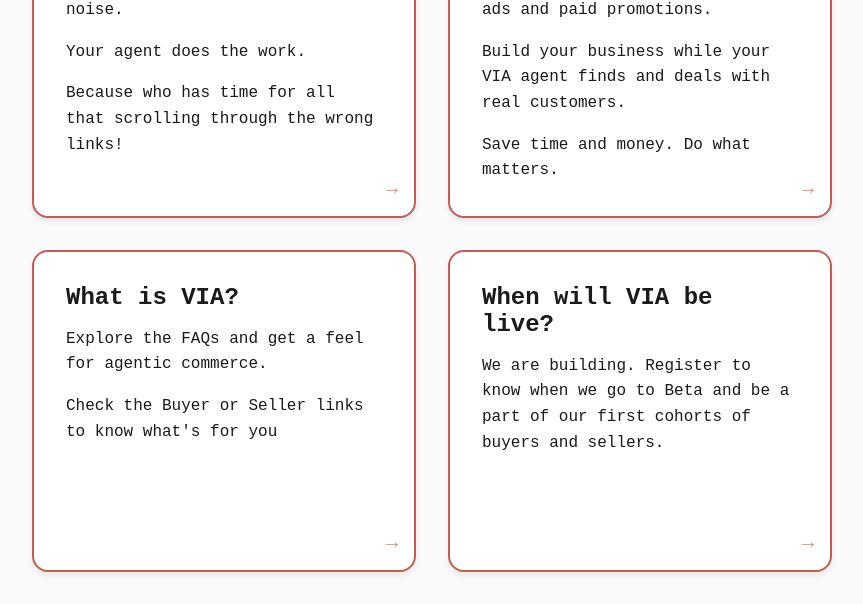
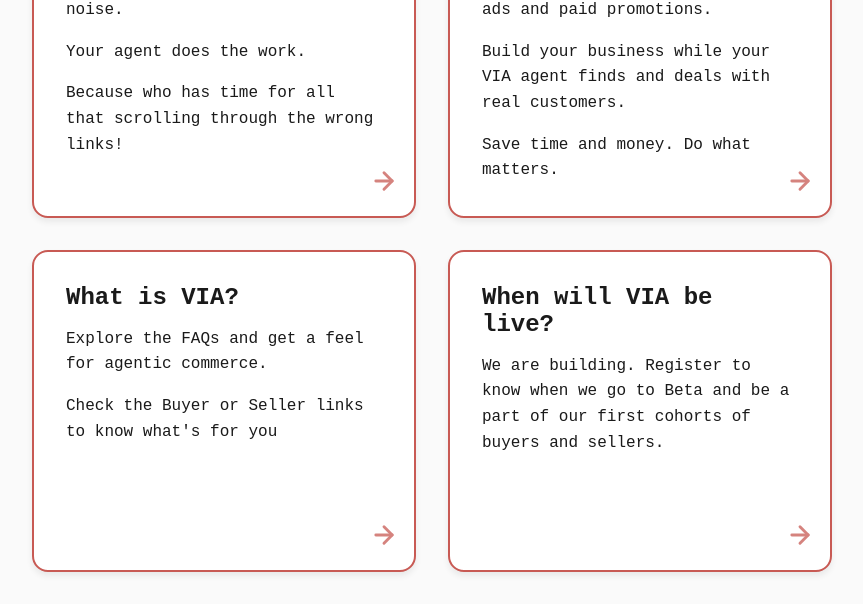
Before and after one commit to richardjhobbs/via_labs, a plain HTML site: page index.html in a window 1280 px wide. Shown: the part 914-1518 px from the top of the page, without its empty margins (208-1071 px from the left). Drawn offline with Linux system fonts and the light colour scheme.

Commit message:
Update index.html

```diff
--- a/index.html
+++ b/index.html
@@ -43,18 +43,18 @@
   position: absolute;
   bottom: 16px;
   right: 16px;
-  font-size: 20px;
   color: var(--color-border);
-  opacity: 0.7;
-  transition: opacity 0.2s ease, transform 0.2s ease, text-shadow 0.2s ease;
+  opacity: 0.75;
+  transition: opacity 0.2s ease, transform 0.2s ease, filter 0.2s ease;
   pointer-events: none;
 }
 
 .card:hover .card-arrow {
   opacity: 1;
   transform: translateX(6px);
-  text-shadow: 0 0 8px rgba(200, 90, 84, 0.6);
+  filter: drop-shadow(0 0 6px rgba(200, 90, 84, 0.7));
 }
+
 
   </style>
 </head>
@@ -112,7 +112,15 @@
     <p>Your agent does the work.</p>
     <p>Because who has time for all that scrolling through the wrong links!</p>
 
-    <span class="card-arrow">→</span>
+    <span class="card-arrow">
+  <svg width="28" height="28" viewBox="0 0 24 24" fill="none"
+       stroke="currentColor" stroke-width="2.5"
+       stroke-linecap="round" stroke-linejoin="round">
+    <line x1="5" y1="12" x2="19" y2="12"></line>
+    <polyline points="12 5 19 12 12 19"></polyline>
+  </svg>
+</span>
+
 
   </article>
 </a>
@@ -125,7 +133,15 @@
             <p>Build your business while your VIA agent finds and deals with real customers.</p>
             <p>Save time and money. Do what matters.</p>
 
-          <span class="card-arrow">→</span>
+         <span class="card-arrow">
+  <svg width="28" height="28" viewBox="0 0 24 24" fill="none"
+       stroke="currentColor" stroke-width="2.5"
+       stroke-linecap="round" stroke-linejoin="round">
+    <line x1="5" y1="12" x2="19" y2="12"></line>
+    <polyline points="12 5 19 12 12 19"></polyline>
+  </svg>
+</span>
+
 
           </article>
         </a>
@@ -136,7 +152,15 @@
             <p>Explore the FAQs and get a feel for agentic commerce.</p>
             <p>Check the Buyer or Seller links to know what's for you</p>
 
-            <span class="card-arrow">→</span>
+            <span class="card-arrow">
+  <svg width="28" height="28" viewBox="0 0 24 24" fill="none"
+       stroke="currentColor" stroke-width="2.5"
+       stroke-linecap="round" stroke-linejoin="round">
+    <line x1="5" y1="12" x2="19" y2="12"></line>
+    <polyline points="12 5 19 12 12 19"></polyline>
+  </svg>
+</span>
+
 
           </article>
         </a>
@@ -145,7 +169,15 @@
           <h2>When will VIA be live?</h2>
           <p>We are building. Register to know when we go to Beta and be a part of our first cohorts of buyers and sellers.</p>
 
-        <span class="card-arrow">→</span>
+        <span class="card-arrow">
+  <svg width="28" height="28" viewBox="0 0 24 24" fill="none"
+       stroke="currentColor" stroke-width="2.5"
+       stroke-linecap="round" stroke-linejoin="round">
+    <line x1="5" y1="12" x2="19" y2="12"></line>
+    <polyline points="12 5 19 12 12 19"></polyline>
+  </svg>
+</span>
+
 
         </article>
       </div>
```
